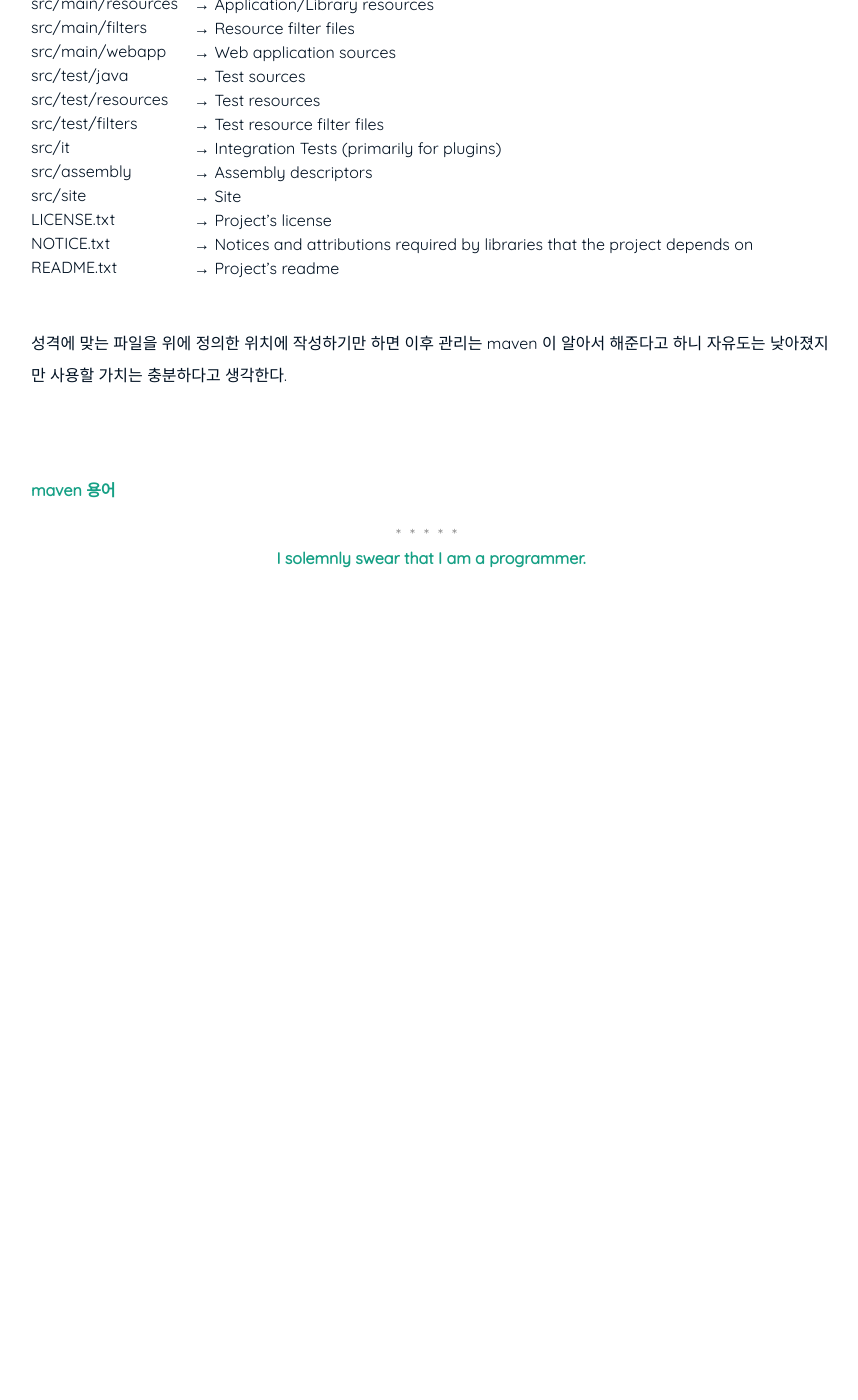
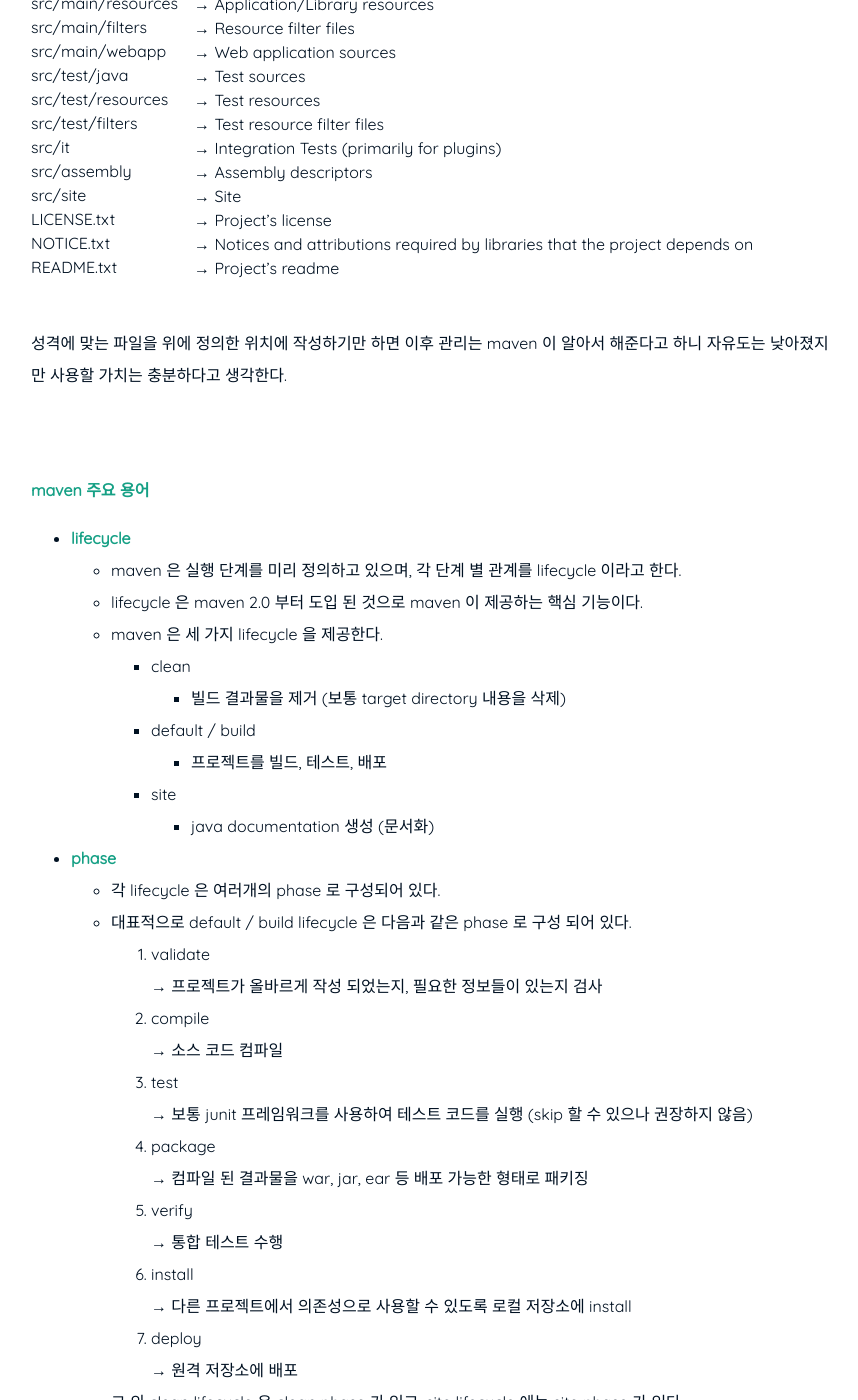
Before and after one commit to nimkoes/portfolio, a Jekyll site: the page built from _posts/2021-06-12-maven.md, in a window 1280 px wide and 1400 px high, scrolled down 1918 px. Shown: the whole window, without its empty margins (209-1067 px from the left). Built offline with Jekyll 4.4.1, drawn with Linux system fonts in a browser that asks for light colours; before the commit the page ends 2548 px from its top, so only the background shows below that; some of the changed text lies outside the part shown.

Commit message:
mod maven post

```diff
--- a/_posts/2021-06-12-maven.md
+++ b/_posts/2021-06-12-maven.md
@@ -61,8 +61,42 @@ maven documentation 을 보면 [maven 프로젝트 표준 디렉토리 레이아
 성격에 맞는 파일을 위에 정의한 위치에 작성하기만 하면 이후 관리는 maven 이 알아서 해준다고 하니 자유도는 낮아졌지만 사용할 가치는 충분하다고 생각한다.
 
 
-#### **maven 용어**
-
+#### **maven 주요 용어**
+  - **lifecycle**
+    - maven 은 실행 단계를 미리 정의하고 있으며, 각 단계 별 관계를 lifecycle 이라고 한다.
+    - lifecycle 은 maven 2.0 부터 도입 된 것으로 maven 이 제공하는 핵심 기능이다.
+    - maven 은 세 가지 lifecycle 을 제공한다.
+      - clean
+        - 빌드 결과물을 제거 (보통 target directory 내용을 삭제)
+      - default / build
+        - 프로젝트를 빌드, 테스트, 배포
+      - site
+        - java documentation 생성 (문서화)
+  - **phase**
+    - 각 lifecycle 은 여러개의 phase 로 구성되어 있다.
+    - 대표적으로 default / build lifecycle 은 다음과 같은 phase 로 구성 되어 있다.
+      1. validate
+        → 프로젝트가 올바르게 작성 되었는지, 필요한 정보들이 있는지 검사
+      2. compile
+        → 소스 코드 컴파일
+      3. test
+        → 보통 junit 프레임워크를 사용하여 테스트 코드를 실행 (skip 할 수 있으나 권장하지 않음)
+      4. package
+        → 컴파일 된 결과물을 war, jar, ear 등 배포 가능한 형태로 패키징
+      5. verify
+        → 통합 테스트 수행
+      6. install
+        → 다른 프로젝트에서 의존성으로 사용할 수 있도록 로컬 저장소에 install
+      7. deploy
+        → 원격 저장소에 배포
+    - 그 외 clean lifecycle 은 clean phase 가 있고, site lifecycle 에는 site phase 가 있다.
+  - **goal**
+    - goal 은 phase 의 하위 개념으로 **plugin:goal** 형태로 작성한다.
+    - 각각의 goal 은 0개 이상의 phase 에 포함 되고, 각 phase 는 0개 이상의 goal 로 이루어져 있다.
+    - phase 를 실행 한다는 것은 phase 에 속한 goal 을 실행 한다는 의미이다.
+    - ant 의 target 과 같은 의미를 가진다.
+    - maven 의 모든 기능은 plugin 기반으로 동작 한다.
+    - 예를 들어 'mvn compile:compile' 의 의미는 'compile plugin 에서 compile goal 을 실행' 한다는 것을 의미한다.
 
 
 [link_maven_standard_directory_layout]:https://maven.apache.org/guides/introduction/introduction-to-the-standard-directory-layout.html
```
